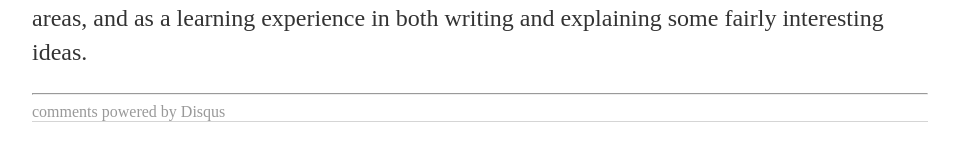
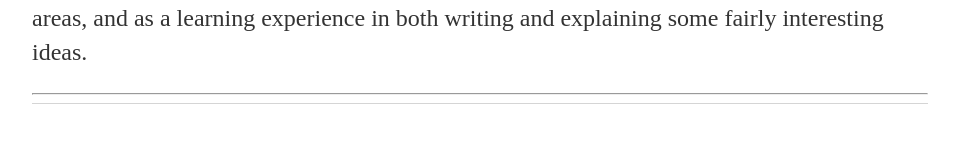
Before and after one commit to pranavsubramani/pranavsubramani.github.io, a Jekyll site: the page built from _posts/2017-08-29-reason-for-site-launch.markdown, in a window 1280 px wide. Shown: the part 347-508 px from the top of the page, without its empty margins (160-1119 px from the left). Built offline with Jekyll 4.4.1, drawn with Linux system fonts in a browser that asks for light colours; comment, search, counter and statistics services are not loaded; some of the changed lines change nothing that is shown.

Commit message:
updating disqus

```diff
--- a/_includes/disqus.html
+++ b/_includes/disqus.html
@@ -1,13 +1,20 @@
 <div id="disqus_thread"></div>
-    <script type="text/javascript">
-        /* * * CONFIGURATION VARIABLES: EDIT BEFORE PASTING INTO YOUR WEBPAGE * * */
-        var disqus_shortname = 'pranavsubramani'; // required: replace example with your forum shortname
-        /* * * DON'T EDIT BELOW THIS LINE * * */
-        (function() {
-            var dsq = document.createElement('script'); dsq.type = 'text/javascript'; dsq.async = true;
-            dsq.src = '//' + disqus_shortname + '.disqus.com/embed.js';
-            (document.getElementsByTagName('head')[0] || document.getElementsByTagName('body')[0]).appendChild(dsq);
-        })();
-    </script>
-    <noscript>Please enable JavaScript to view the <a href="http://disqus.com/?ref_noscript">comments powered by Disqus.</a></noscript>
-    <a href="http://disqus.com" class="dsq-brlink">comments powered by <span class="logo-disqus">Disqus</span></a>
+<script>
+
+/**
+*  RECOMMENDED CONFIGURATION VARIABLES: EDIT AND UNCOMMENT THE SECTION BELOW TO INSERT DYNAMIC VALUES FROM YOUR PLATFORM OR CMS.
+*  LEARN WHY DEFINING THESE VARIABLES IS IMPORTANT: https://disqus.com/admin/universalcode/#configuration-variables*/
+/*
+var disqus_config = function () {
+this.page.url = PAGE_URL;  // Replace PAGE_URL with your page's canonical URL variable
+this.page.identifier = PAGE_IDENTIFIER; // Replace PAGE_IDENTIFIER with your page's unique identifier variable
+};
+*/
+(function() { // DON'T EDIT BELOW THIS LINE
+var d = document, s = d.createElement('script');
+s.src = 'https://pranavsubramani-github-io.disqus.com/embed.js';
+s.setAttribute('data-timestamp', +new Date());
+(d.head || d.body).appendChild(s);
+})();
+</script>
+<noscript>Please enable JavaScript to view the <a href="https://disqus.com/?ref_noscript">comments powered by Disqus.</a></noscript>
--- a/_layouts/post.html
+++ b/_layouts/post.html
@@ -16,6 +16,7 @@
             </div>
             <!-- Post info -->
             <div class="noteinfo">
+            <!-- include some categories and tags maybe? -->
             </div>
 
             <hr>
```
